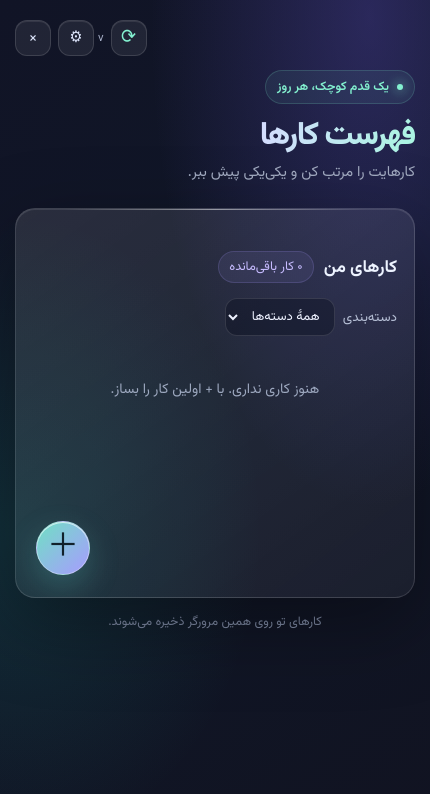
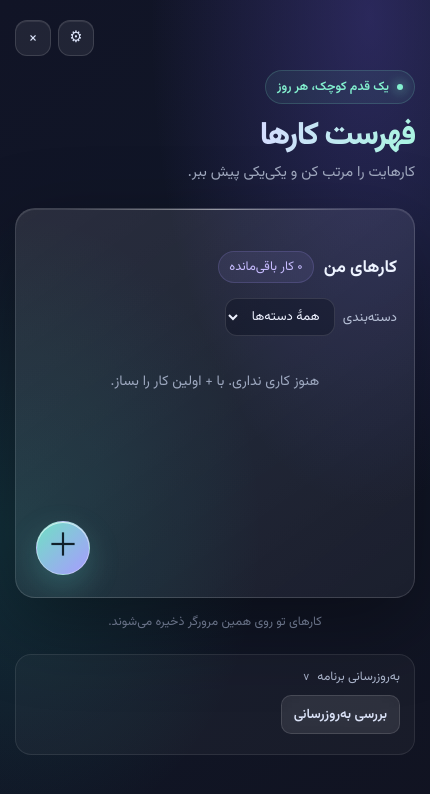
Before and after one commit to eynolghalam/daily-task-manager, an Electron app: page index.html in a window 430 px wide. Drawn offline with Linux system fonts and the light colour scheme; no server answers.

Commit message:
Move update controls to page footer

```diff
--- a/index.html
+++ b/index.html
@@ -9,7 +9,6 @@
 <body>
   <main class="app">
     <div class="window-tools">
-      <button id="check-updates" class="window-tool update-tool" type="button" title="بررسی به‌روزرسانی">⟳</button><span id="app-version" class="app-version"></span>
       <button id="open-settings" class="window-tool" type="button" title="تنظیمات">⚙</button>
       <button id="close-app" class="window-tool close-app" type="button" aria-label="خروج از برنامه" title="خروج از برنامه">×</button>
     </div>
@@ -26,8 +25,6 @@
       <div class="list-tools">
         <label class="filter-label" for="category-filter">دسته‌بندی</label>
         <select id="category-filter" class="category-filter"><option value="همه">همهٔ دسته‌ها</option></select>
-        <button id="apply-update" class="update-button apply-update" type="button" hidden>راه‌اندازی دوباره و نصب</button>
-        <span id="update-status" class="update-status" role="status" aria-live="polite"></span>
       </div>
       <ul id="task-list" class="task-list"></ul>
       <p id="empty-message" class="empty-message">هنوز کاری نداری. با + اولین کار را بساز.</p>
@@ -51,6 +48,14 @@
       </form>
     </section>
     <footer>کارهای تو روی همین مرورگر ذخیره می‌شوند.</footer>
+    <section class="update-footer" aria-label="به‌روزرسانی برنامه">
+      <div class="update-footer-heading"><span>به‌روزرسانی برنامه</span><span id="app-version" class="app-version"></span></div>
+      <div class="update-footer-actions">
+        <button id="check-updates" class="update-button" type="button">بررسی به‌روزرسانی</button>
+        <button id="apply-update" class="update-button apply-update" type="button" hidden>راه‌اندازی دوباره و نصب</button>
+        <span id="update-status" class="update-status" role="status" aria-live="polite"></span>
+      </div>
+    </section>
   </main>
   <dialog id="settings-dialog" class="app-dialog">
     <form method="dialog" class="dialog-heading"><h2>تنظیمات</h2><button class="dialog-close" aria-label="بستن">×</button></form>
--- a/package.json
+++ b/package.json
@@ -1,6 +1,6 @@
 {
   "name": "daily-task-manager",
-  "version": "1.5.1",
+  "version": "1.5.2",
   "description": "برنامهٔ مدیریت کارهای روزانه برای ویندوز",
   "main": "main.js",
   "scripts": {
--- a/style.css
+++ b/style.css
@@ -104,6 +104,10 @@ h2 { margin: 0; font-size: 1.08rem; font-weight: 700; }
 .task-item.done .task-text { color: #a4acc0; text-decoration: line-through; }
 .empty-message { margin: 22px 0 8px; color: #9da8bf; text-align: center; font-size: .88rem; }
 footer { padding: 14px 4px; color: #7e89a3; text-align: center; font-size: .78rem; }
+.update-footer { margin-top: 8px; padding: 12px 14px; border: 1px solid rgba(255,255,255,.09); border-radius: 16px; background: rgba(255,255,255,.035); }
+.update-footer-heading { display: flex; align-items: center; gap: 8px; margin-bottom: 8px; color: #aeb8cf; font-size: .78rem; }
+.update-footer-actions { display: flex; flex-wrap: wrap; align-items: center; gap: 8px; }
+.update-footer .update-status { flex-basis: 100%; }
 .app-dialog { width: min(430px,calc(100% - 28px)); max-height: 86vh; padding: 22px; overflow-y: auto; border: 1px solid rgba(255,255,255,.17); border-radius: 22px; background: linear-gradient(145deg,rgba(33,39,64,.96),rgba(19,25,43,.97)); box-shadow: 0 30px 90px rgba(0,0,0,.52),inset 0 1px rgba(255,255,255,.12); color: #edf3ff; backdrop-filter: blur(28px); animation: dialog-in .24s ease both; }
 .app-dialog::backdrop { background: rgba(5,8,19,.62); backdrop-filter: blur(5px); }
 .dialog-heading { display: flex; align-items: center; justify-content: space-between; gap: 12px; margin: 0 0 18px; }
```
Also changed, not shown: 1 other file.
